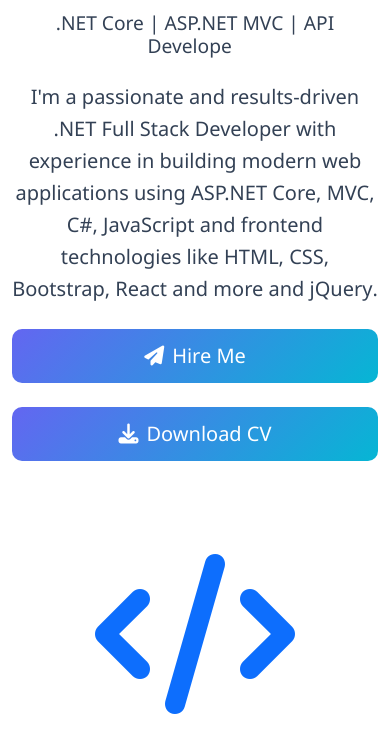
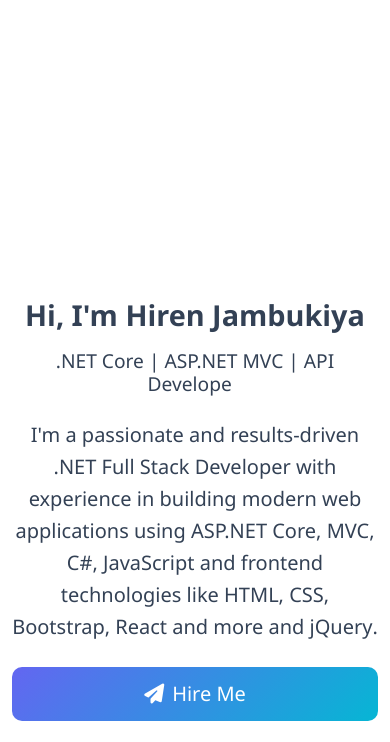
Before and after one commit to hirenjambukiya/MyPortfolio, a plain HTML site: page index.html in a window 390 px wide. Shown: the part 83-825 px from the top of the page. Drawn offline with nearby package versions, Linux system fonts and the light colour scheme.

Commit message:
change style for mobile

```diff
--- a/CSS/styles.css
+++ b/CSS/styles.css
@@ -429,10 +429,17 @@ footer {
 @media (max-width: 768px) {
     .hero-section {
         text-align: center;
+
     }
+
 
     .hero-section h1 {
         font-size: 2rem;
+    }
+
+
+    .hero-section div.row {
+        min-height: 230vh !important;
     }
 
     .hero-section h2 {
@@ -463,6 +470,10 @@ footer {
     .hero-section h1 {
         font-size: 1.8rem;
     }
+    .hero-section div.row {
+        min-height: 260vh !important;
+    }
+
 
     .section-title {
         font-size: 1.8rem;
```
